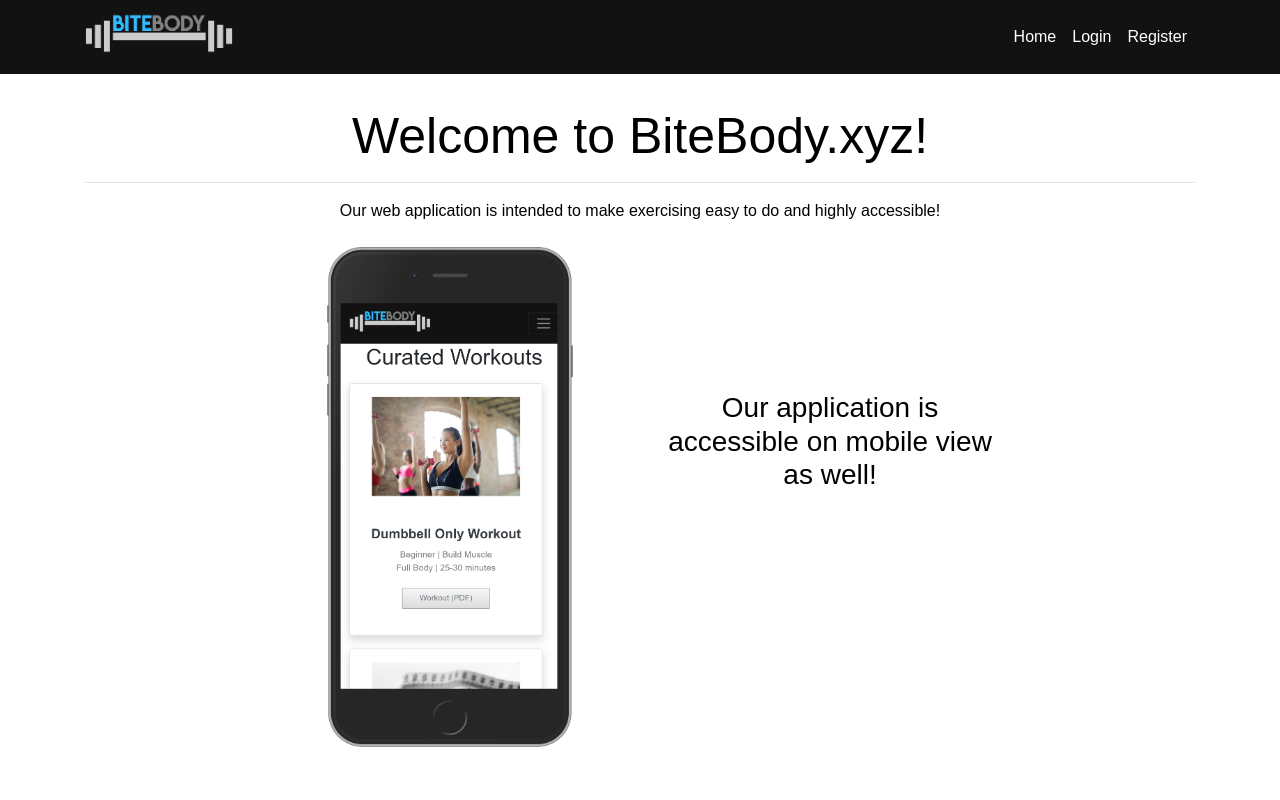
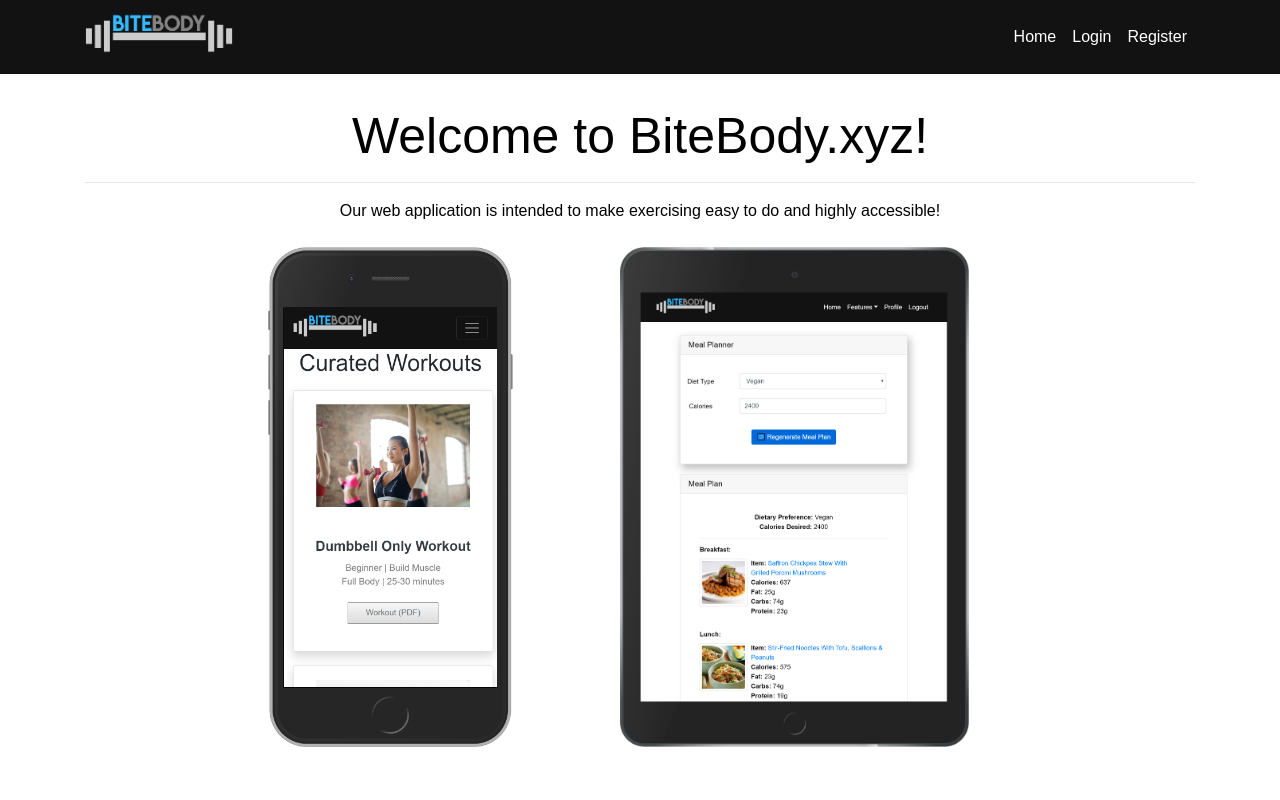
Before and after one commit to Bite-Body/bitebody-front-end, a React (Create React App) app: page / in a window 1280 px wide. Shown: the top 800 px of the page. Built offline with nearby package versions, Linux system fonts and the light colour scheme.

Commit message:
Update landing page

```diff
--- a/src/components/CreateWorkout/CreateWorkout.js
+++ b/src/components/CreateWorkout/CreateWorkout.js
@@ -1,4 +1,6 @@
 import React, { Component } from 'react'
+import { post_log } from '../Logger/Logger'
+import { login } from '../UserFunctions'
 
 class WorkoutPlans extends Component {
   constructor() {
--- a/src/components/Landing.js
+++ b/src/components/Landing.js
@@ -3,7 +3,7 @@ import jwt_decode from 'jwt-decode'
 import Carousel from './Landing/Carousel'
 import '../static/css/Landing.css'
 import screenshot from '../static/images/iphone_scr.png'
-
+import screenshot_ipad from '../static/images/ipad_scr.png'
 var welcome = {
   fontSize: 50
 };
@@ -51,7 +51,7 @@ class Landing extends Component {
 
 
         <div className="row">
-          <div className="col-sm-2 mx-auto">
+          <div className="col-sm-1 mx-auto">
             <br/>
           </div>
 
@@ -61,13 +61,7 @@ class Landing extends Component {
 
           </div>
           <div className="col-sm-4 mx-auto">
-            <br/>
-            <br/>
-            <br/>
-            <br/>
-            <br/>
-            <br/>
-            <center><p><h3>Our application is accessible on mobile view as well!</h3></p></center>
+            <center><img src={screenshot_ipad} alt="Bitebody Ipad" height="500px"></img></center>
 
           </div>
 
```
Also changed, not shown: src/static/images/ipad_scr.png (added), src/static/images/iphone_scr.png.
